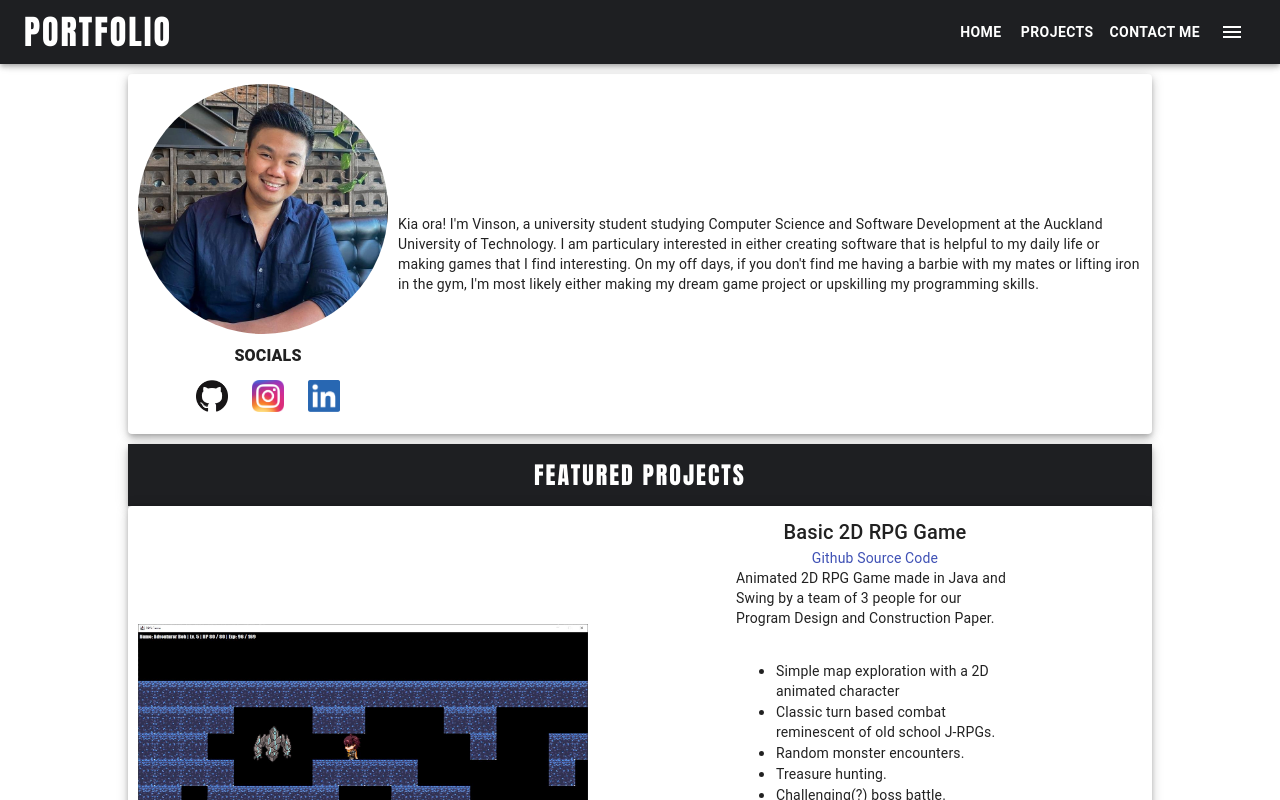
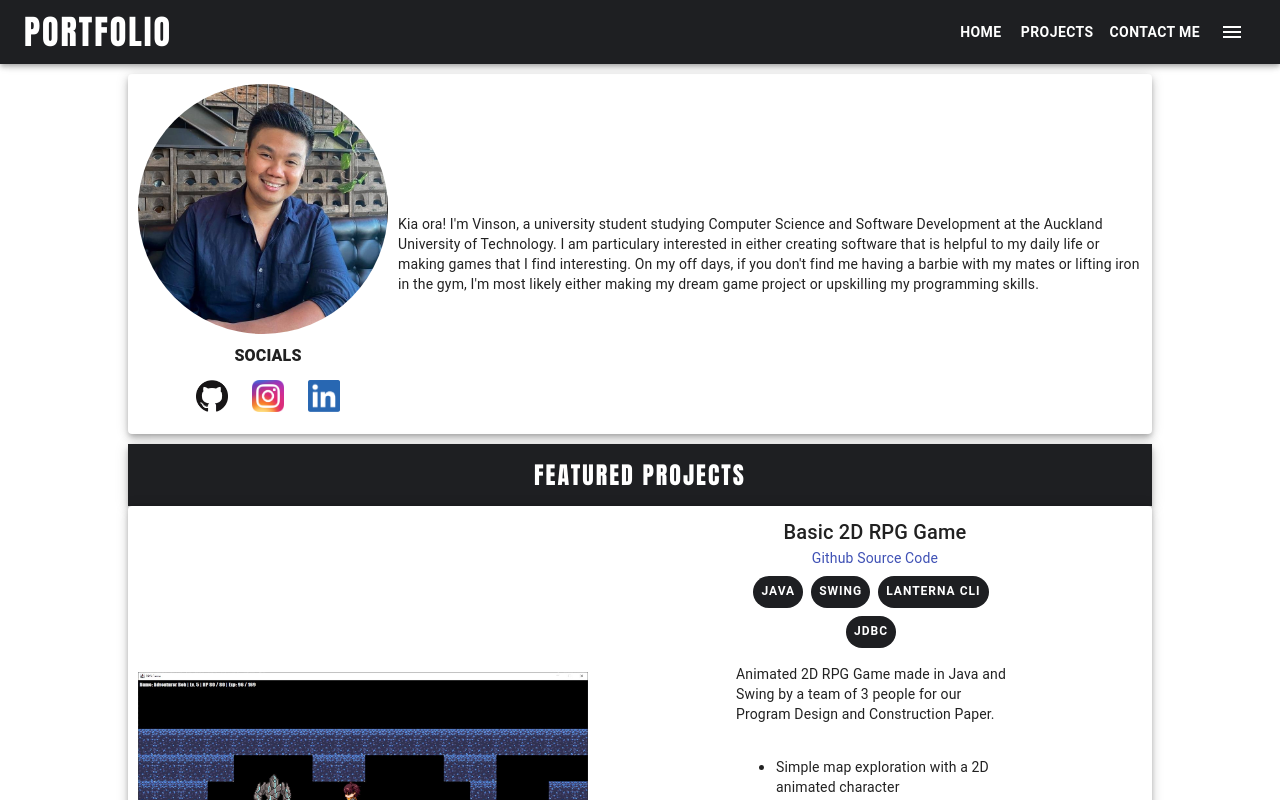
Before and after one commit to justvinny/justvinny.github.io, a React (Create React App) app: page /#/ in a window 1280 px wide. Shown: the top 800 px of the page. Built offline with nearby package versions, Linux system fonts and the light colour scheme.

Commit message:
Added technologies for projects to go give more info.

```diff
--- a/src/App.js
+++ b/src/App.js
@@ -1,4 +1,4 @@
-import React, { useState } from "react";
+import React from "react";
 import TopMenuBar from "./Components/Menu/TopMenuBar";
 import { Typography, makeStyles, useMediaQuery, Link } from "@material-ui/core";
 import { Email, LinkedIn, Instagram } from "@material-ui/icons";
@@ -58,8 +58,6 @@ const App = () => {
 
   const responsiveMenuQuery = useMediaQuery("(min-width:800px)");
   const responsiveHeaderQuery = useMediaQuery("(min-width:600px)");
-
-  const [contactMeBtnClicked, setContactMeBtnClicked] = useState(false);
   return (
     <>
       <Router>
--- a/src/Components/ProjectCard.js
+++ b/src/Components/ProjectCard.js
@@ -1,4 +1,5 @@
 import { makeStyles, Card, CardMedia, Typography, Link } from "@material-ui/core";
+import TechnologyList from "./TechnologyList";
 
 const ProjectCard = ({ projects }) => {
     // Styles
@@ -87,6 +88,7 @@ const ProjectCard = ({ projects }) => {
                     <Typography variant="h6" className={`${classes.bodyText} ${classes.boldText}`}>{project.title}</Typography>
                     <Typography variant="body2" className={classes.bodyText}><Link href={project.link} target="_blank" rel="noopener">Github Source
                         Code</Link></Typography>
+                    <TechnologyList technologies={project.technologies} />
                     <Typography variant="body2" paragraph className={classes.bodyText}>{project.shortDescription}</Typography>
                     <ul>
                         {project.detailedDescription.map(line => <li key={line}><Typography variant="body2" className={classes.bodyText}>{line}</Typography></li>)}
--- a/src/Components/Projects/ProjectData.js
+++ b/src/Components/Projects/ProjectData.js
@@ -13,6 +13,14 @@ const projectData = [
             "Menu navigation uses React Router so user won't have to load new pages from scratch.",
             "Site is built mobile first but is responsive to larger screens such as Tablets and Desktops.",
             "Site is hosted on Github pages."
+        ],
+        technologies: [
+            "Javascript",
+            "HTML",
+            "CSS",
+            "React",
+            "Material UI",
+            "Github Pages"
         ]
     },
     {
@@ -33,6 +41,12 @@ const projectData = [
             "Event log for player interactions with different game objects such as treasures, battles, and bosses.",
             "Map generated from ASCII text.",
             "Camera view that centers on player."
+        ],
+        technologies: [
+            "Java",
+            "Swing",
+            "Lanterna CLI",
+            "JDBC"
         ]
     },
     {
@@ -51,6 +65,11 @@ const projectData = [
             "Account sorting feature.",
             "Import/Export CSV feature.",
             "Create passcode and login feature using SharedPreferences."
+        ],
+        technologies: [
+            "Java",
+            "Android Studio",
+            "Room"
         ]
     },
     {
@@ -64,6 +83,10 @@ const projectData = [
             "Write journal entries about your day and store them permanently to local storage.",
             "Add events to your weekly scheduler so you can priorities things you should do in a week.",
             "Various sortings option availalbe for the weekly scheduler such as sorting by date."
+        ],
+        technologies: [
+            "Java",
+            "Swing"
         ]
     },
     {
@@ -78,6 +101,10 @@ const projectData = [
             "Store account passwords to local storage.",
             "Easily retrieve account passwords stored by copying a password to the clipboard.",
             "Remove old accounts that you don't need anymore."
+        ],
+        technologies: [
+            "Python",
+            "Tkinter"
         ]
     }
 ];
--- /dev/null
+++ b/src/Components/RoundedLabel.js
@@ -0,0 +1,15 @@
+import { Typography } from "@material-ui/core";
+import "../styles/RoundedLabel.css";
+
+const RoundedLabel = ({ text }) => {
+
+    return (
+        <div className="RoundedContainer">
+            <Typography variant="overline" color="inherit" className={`text MuiTypography-overline`}>
+                {text}
+            </Typography>
+        </div>
+    )
+}
+
+export default RoundedLabel;
--- /dev/null
+++ b/src/Components/TechnologyList.js
@@ -0,0 +1,14 @@
+import RoundedLabel from "./RoundedLabel";
+import "../styles/TechnologyList.css";
+
+
+const TechnologyList = ({ technologies }) => {
+
+    return (
+        <div className="TechnologyListContainer">
+            {technologies.map(technology => <RoundedLabel text={technology}/>)}
+        </div>
+    )
+}
+
+export default TechnologyList;
--- /dev/null
+++ b/src/styles/RoundedLabel.css
@@ -0,0 +1,16 @@
+.RoundedContainer {
+    display: flex;
+    flex-direction: column;
+    justify-content: center;
+    align-items: center;
+    background-color: #1e1f22;
+    border-radius: 50px;
+    color: #fff;
+    padding: 0px 8px;
+    margin-bottom: 8px;
+    margin-right: 8px;
+}
+
+.text.MuiTypography-overline {
+    font-weight: 600;
+}
--- /dev/null
+++ b/src/styles/TechnologyList.css
@@ -0,0 +1,8 @@
+.TechnologyListContainer {
+    display: flex;
+    flex-direction: row;
+    justify-content: center;
+    align-items: flex-start;
+    flex-wrap: wrap;
+    margin: 8px;
+}
```
